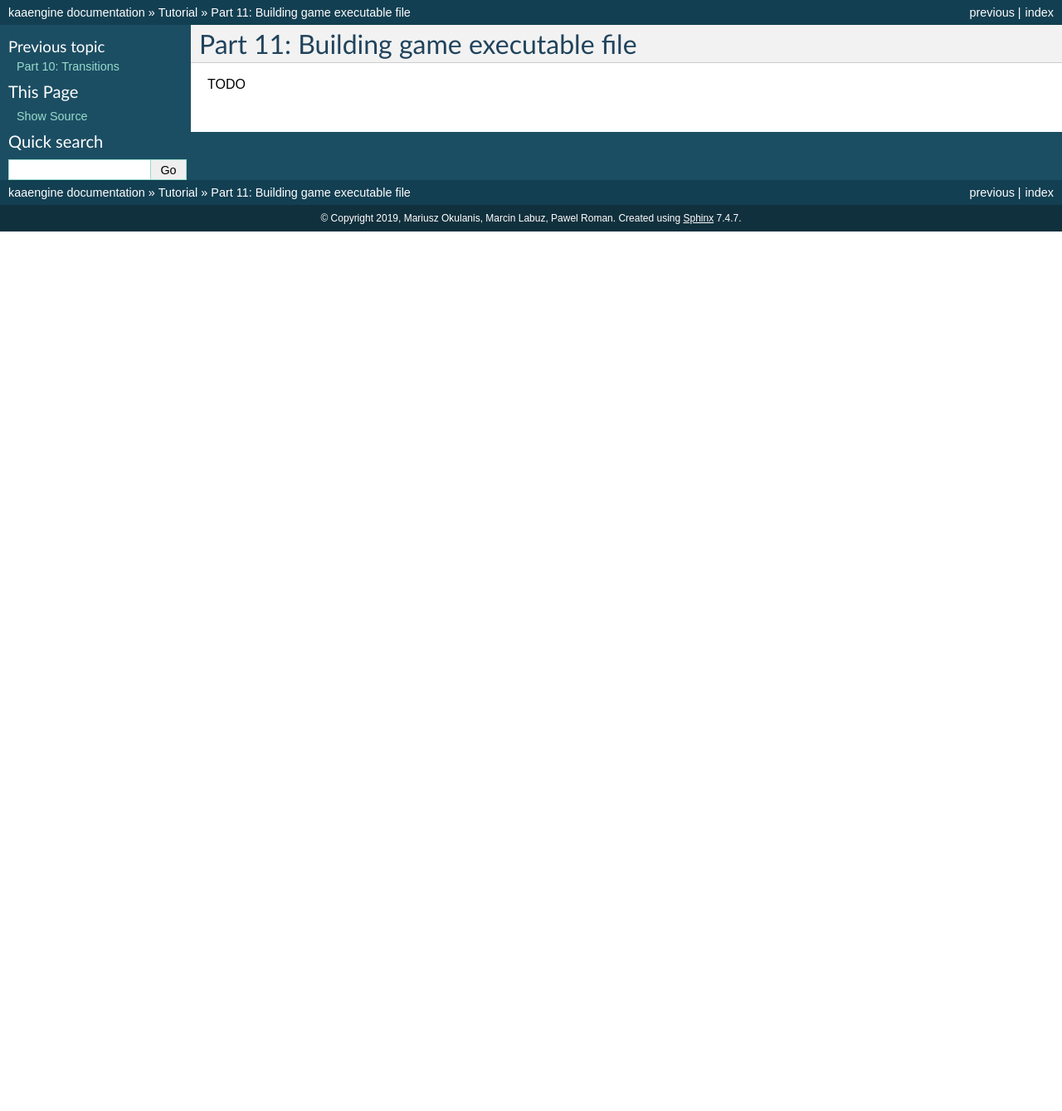
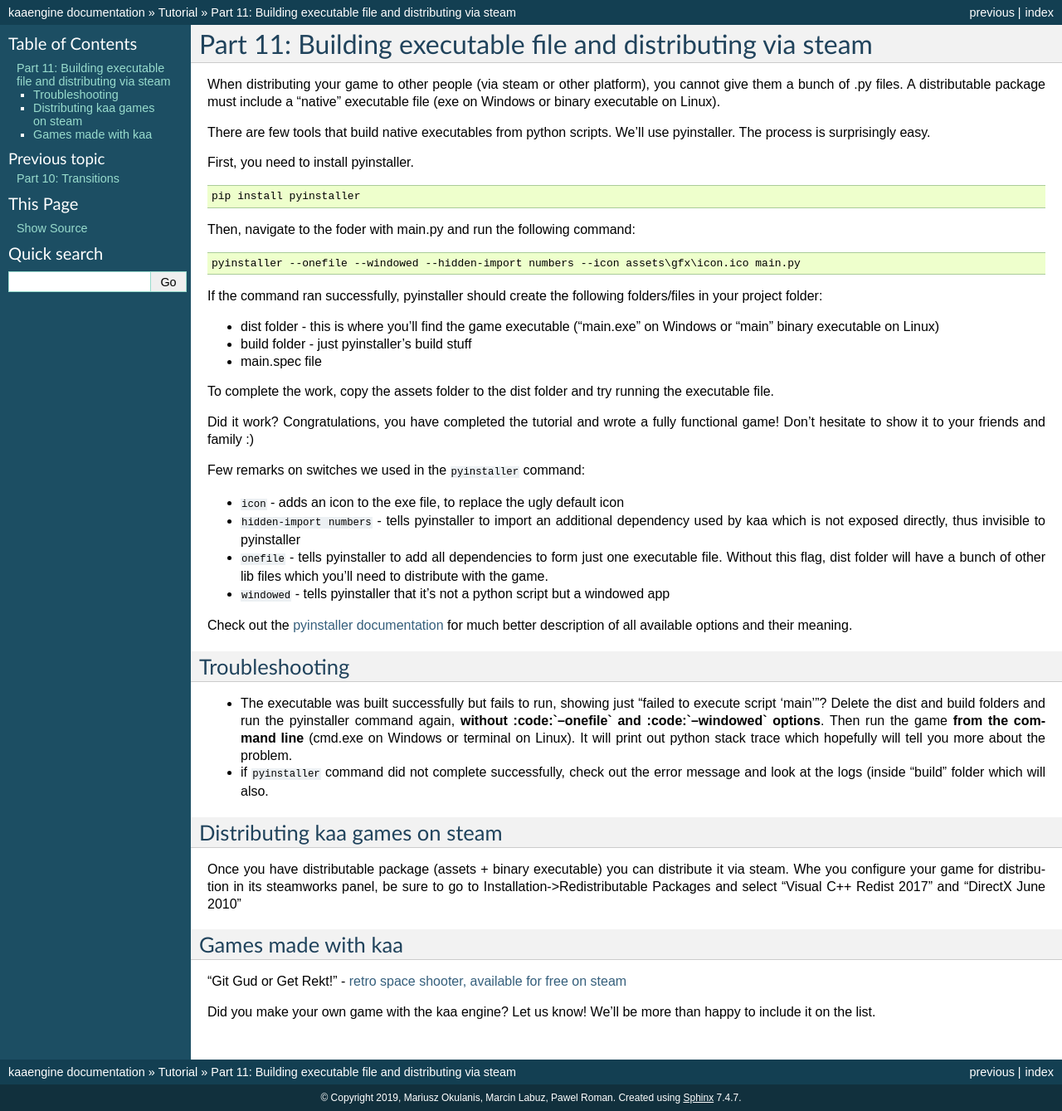
Before and after one commit to kaaengine/kaa, a Sphinx documentation site: the page built from docs/tutorial/part11.rst, in a window 1280 px wide. Shown: the whole page at 83% size. Built offline with Sphinx 7.4.7, drawn with Linux system fonts in a browser that asks for light colours; before the commit the page ends 900 px from its top, so only the background shows below that.

Commit message:
almost completed part 10 and  added part 11

```diff
--- a/docs/tutorial/part11.rst
+++ b/docs/tutorial/part11.rst
@@ -1,4 +1,61 @@
-Part 11: Building game executable file
-======================================
+Part 11: Building executable file and distributing via steam
+============================================================
 
-TODO
+When distributing your game to other people (via steam or other platform), you cannot give them a bunch of .py files.
+A distributable package must include a "native" executable file (exe on Windows or binary executable on Linux).
+
+There are few tools that build native executables from python scripts. We'll use pyinstaller. The process is surprisingly
+easy.
+
+First, you need to install pyinstaller.
+
+.. code-block:: none
+
+    pip install pyinstaller
+
+Then, navigate to the foder with main.py and run the following command:
+
+.. code-block:: none
+
+    pyinstaller --onefile --windowed --hidden-import numbers --icon assets\gfx\icon.ico main.py
+
+If the command ran successfully, pyinstaller should create the following folders/files in your project folder:
+
+* dist folder - this is where you'll find the game executable ("main.exe" on Windows or "main" binary executable on Linux)
+* build folder - just pyinstaller's build stuff
+* main.spec file
+
+To complete the work, copy the assets folder to the dist folder and try running the executable file.
+
+Did it work? Congratulations, you have completed the tutorial and wrote a fully functional game! Don't hesitate to show
+it to your friends and family :)
+
+Few remarks on switches we used in the :code:`pyinstaller` command:
+
+* :code:`icon` - adds an icon to the exe file, to replace the ugly default icon
+* :code:`hidden-import numbers` - tells pyinstaller to import an additional dependency used by kaa which is not exposed directly, thus invisible to pyinstaller
+* :code:`onefile` - tells pyinstaller to add all dependencies to form just one executable file. Without this flag, dist folder will have a bunch of other lib files which you'll need to distribute with the game.
+* :code:`windowed` - tells pyinstaller that it's not a python script but a windowed app
+
+Check out the `pyinstaller documentation <https://pyinstaller.readthedocs.io/en/stable/>`_ for much better description of all available options and their meaning.
+
+Troubleshooting
+~~~~~~~~~~~~~~~
+
+* The executable was built successfully but fails to run, showing just "failed to execute script 'main'"? Delete the dist and build folders and run the pyinstaller command again, **without :code:`--onefile` and :code:`--windowed` options**. Then run the game **from the command line** (cmd.exe on Windows or terminal on Linux). It will print out python stack trace which hopefully will tell you more about the problem.
+* if :code:`pyinstaller` command did not complete successfully, check out the error message and look at the logs (inside "build" folder which will also.
+
+
+Distributing kaa games on steam
+~~~~~~~~~~~~~~~~~~~~~~~~~~~~~~~
+
+Once you have distributable package (assets + binary executable) you can distribute it via steam. Whe you configure your game for distribution
+in its steamworks panel, be sure to go to Installation->Redistributable Packages and select "Visual C++ Redist 2017" and "DirectX June 2010"
+
+
+Games made with kaa
+~~~~~~~~~~~~~~~~~~~
+
+"Git Gud or Get Rekt!" - `retro space shooter, available for free on steam <https://store.steampowered.com/app/1117810/Git_Gud_or_Get_Rekt>`_
+
+Did you make your own game with the kaa engine? Let us know! We'll be more than happy to include it on the list.
```
Also changed, not shown: docs/tutorial/part10.rst (+36 -0 lines).
